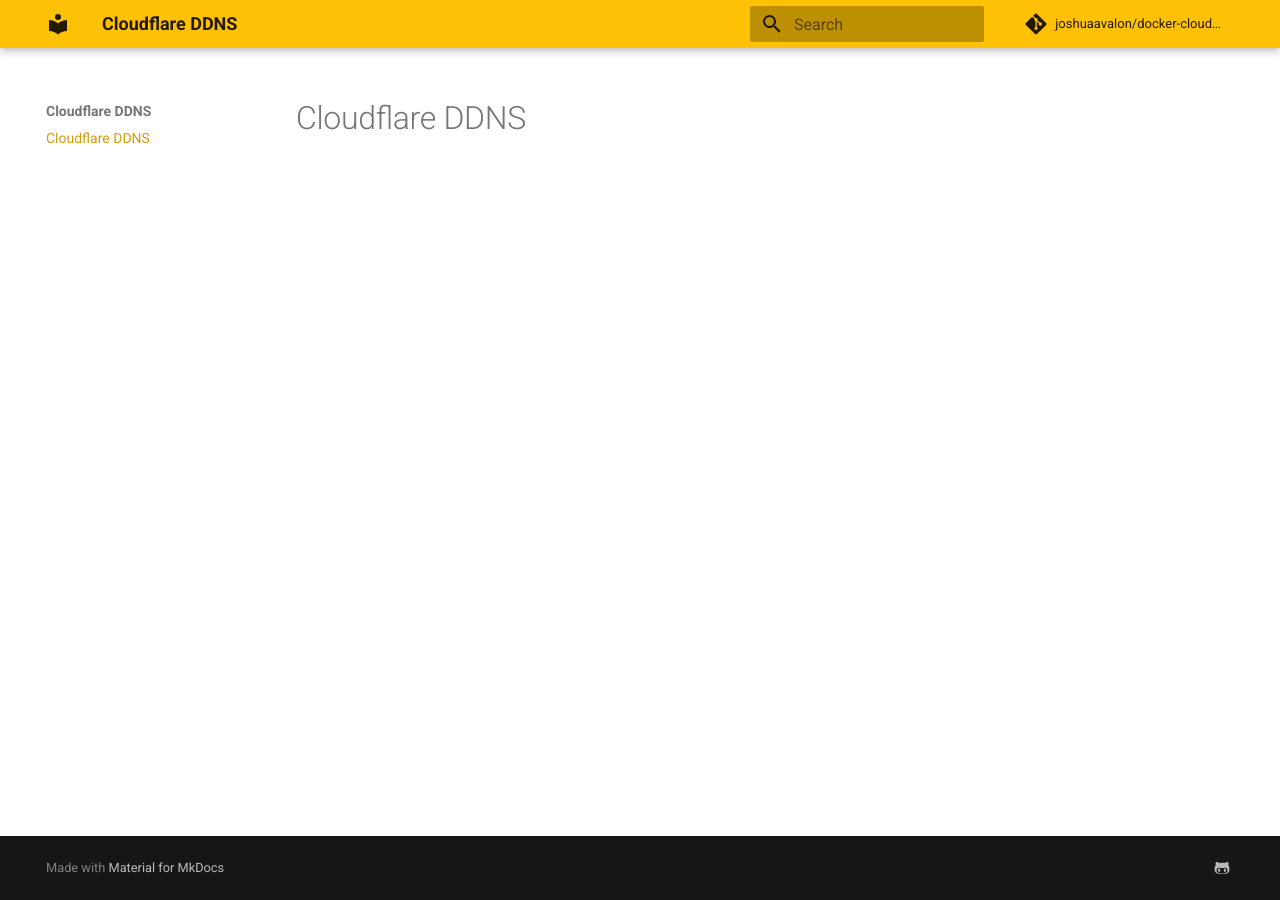
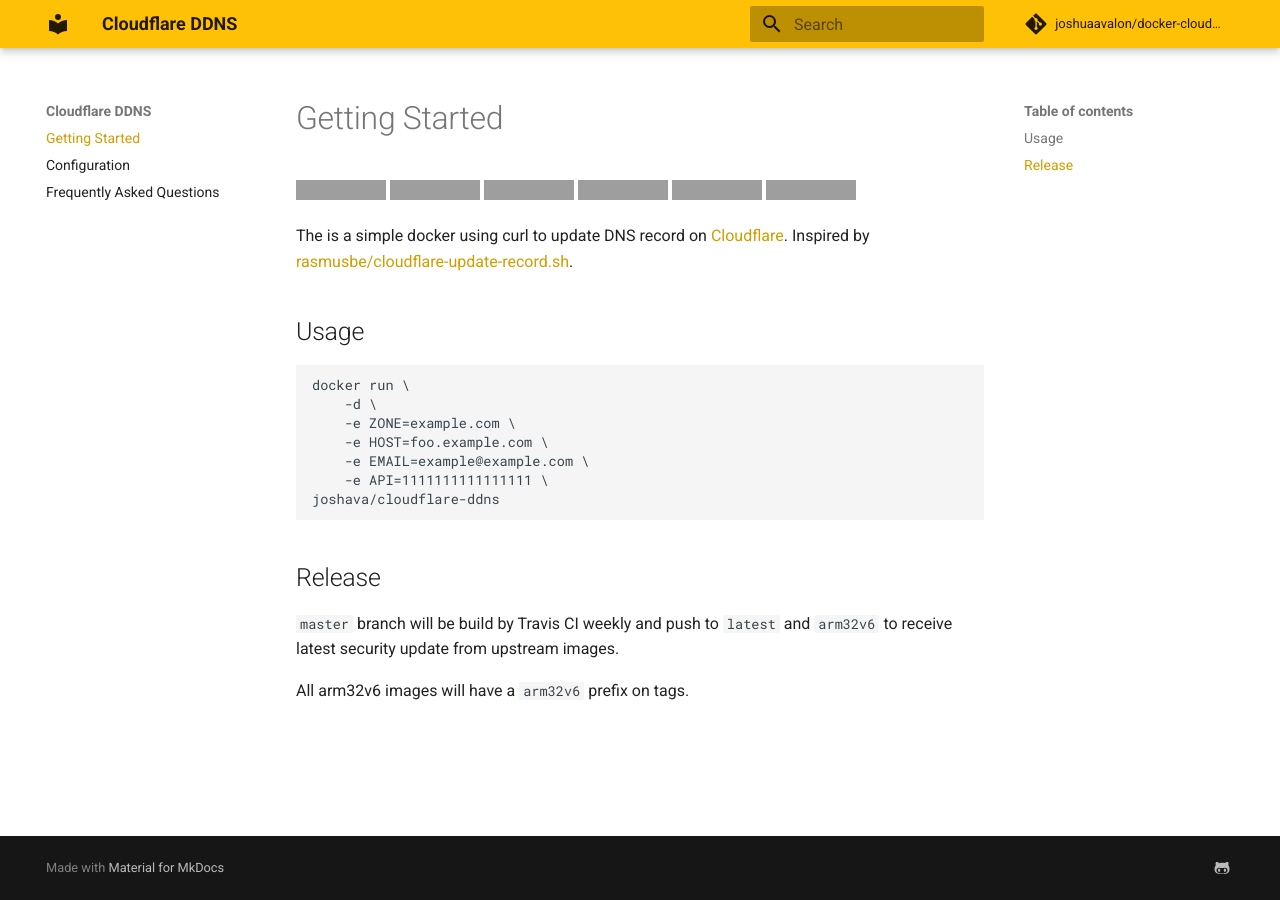
Before and after one commit to joshuaavalon/docker-cloudflare, an MkDocs documentation site: the page built from docs/index.md, in a window 1280 px wide. Built offline with MkDocs 1.6.1 and Material for MkDocs 9.7.7, drawn with Linux system fonts in a browser that asks for light colours; comment, search, counter and statistics services are not loaded; grey boxes are pictures that could not be loaded.

````diff
--- a/docs/index.md
+++ b/docs/index.md
@@ -1 +1,42 @@
-# Cloudflare DDNS
+# Getting Started
+
+[![Travis CI Build][travis-badge]][travis]
+[![Docker Pulls][docker-pull]][docker]
+[![Docker Stars][docker-star]][docker]
+[![Docker Image Size][docker-size]][docker-tag]
+[![Docker Layer][docker-layer]][docker-tag]
+[![License][license-badge]][license]
+
+The is a simple docker using curl to update DNS record on [Cloudflare][cloudflare]. Inspired by [rasmusbe/cloudflare-update-record.sh][rasmusbe].
+
+## Usage
+
+```bash
+docker run \
+    -d \
+    -e ZONE=example.com \
+    -e HOST=foo.example.com \
+    -e EMAIL=example@example.com \
+    -e API=1111111111111111 \
+joshava/cloudflare-ddns
+```
+
+## Release
+
+`master` branch will be build by Travis CI weekly and push to `latest` and `arm32v6` to receive latest security update from upstream images.
+
+All arm32v6 images will have a `arm32v6` prefix on tags.
+
+
+[travis-badge]: https://img.shields.io/travis/joshuaavalon/docker-cloudflare.svg
+[travis]: https://travis-ci.org/joshuaavalon/docker-cloudflare/
+[docker]: https://hub.docker.com/r/joshava/cloudflare-ddns/
+[docker-tag]: https://hub.docker.com/r/joshava/cloudflare-ddns/tags/
+[docker-pull]: https://img.shields.io/docker/pulls/joshava/cloudflare-ddns.svg
+[docker-star]: https://img.shields.io/docker/stars/joshava/cloudflare-ddns.svg
+[docker-size]: https://img.shields.io/microbadger/image-size/joshava/cloudflare-ddns.svg
+[docker-layer]: https://img.shields.io/microbadger/layers/joshava/cloudflare-ddns.svg
+[license]: https://github.com/docker-cloudflare/blob/master/LICENSE
+[license-badge]: https://img.shields.io/github/license/joshuaavalon/docker-cloudflare.svg
+[cloudflare]: https://www.cloudflare.com
+[rasmusbe]: https://gist.github.com/rasmusbe/fc2e270095f1a3b41348/
--- a/mkdocs.yml
+++ b/mkdocs.yml
@@ -12,3 +12,8 @@ extra:
   social:
     - type: github-alt
       link: https://github.com/joshuaavalon/docker-cloudflare
+
+nav:
+  - index.md
+  - configuration.md
+  - faq.md
````
Also changed, not shown: .travis.yml (+2 -12 lines), README.md (+34 -66 lines), docs/configuration.md (added, +44 -0 lines), docs/faq.md (added, +25 -0 lines).
